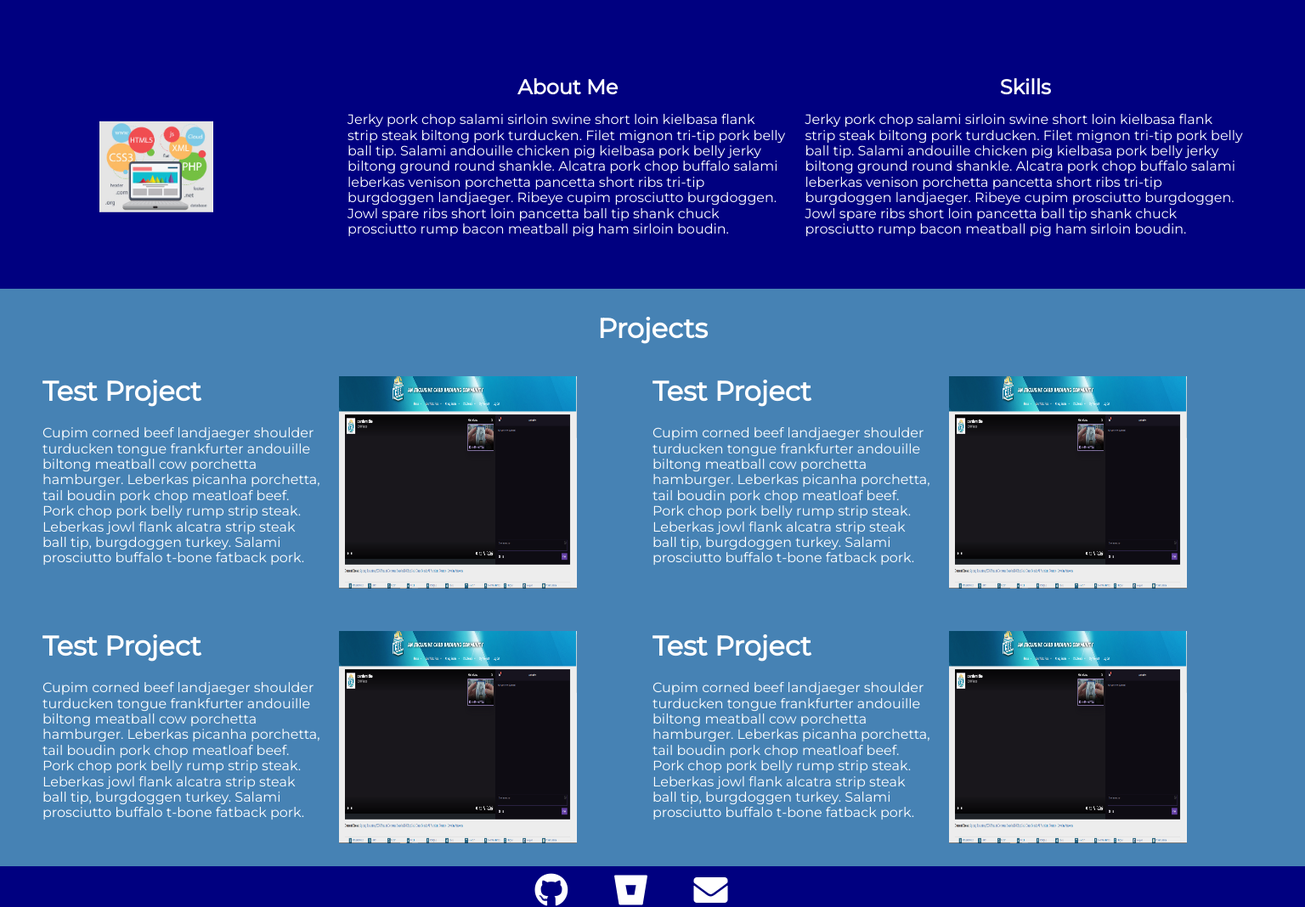
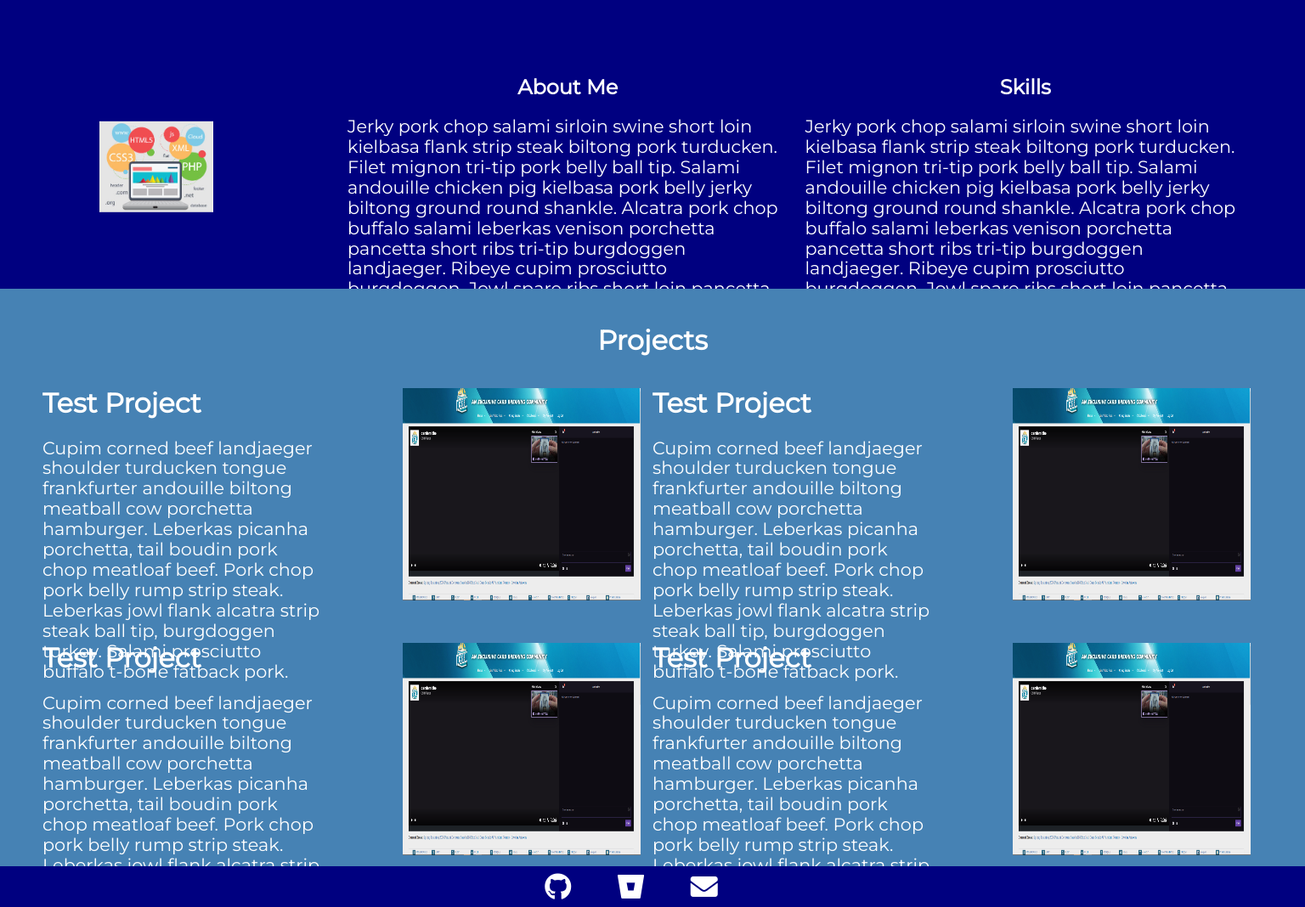
Before and after one commit to gLo-810/portfolio-site, a website: page app/index.html in a window 1536 px wide. Shown: the part 740-1808 px from the top of the page at 85% size. Drawn offline with Linux system fonts and the light colour scheme.

Commit message:
adjusted text for lage size and some positioning

```diff
--- a/app/assets/styles/modules/_about.css
+++ b/app/assets/styles/modules/_about.css
@@ -1,6 +1,19 @@
 .about {
   background-color: navy;
   height: 90vh;
+
+  &__content {
+    padding: 2% 0;
+
+    @mixin atLarge {
+      height: 100%;
+
+      p {
+        font-size: 1.3rem;
+      }
+    }
+  }
+
 
 
 
--- a/app/assets/styles/modules/_icons.css
+++ b/app/assets/styles/modules/_icons.css
@@ -9,6 +9,11 @@
   &--footer  a > i{
     font-size: 2.5rem;
     padding-right: 50px;
+
+    @mixin atLarge {
+      font-size: 2rem;
+    }
+
   }
 
   &__arrow {
--- a/app/assets/styles/modules/_projects.css
+++ b/app/assets/styles/modules/_projects.css
@@ -4,9 +4,13 @@
   /* position: relative; */
 
   &__content {
-    position: relative;
-    padding-top: 10%;
-    padding-bottom: 10%;
+    /* position: relative;
+    height: auto; */
+    padding: 3% 0;
+
+    @mixin atLarge {
+      height: 100%;
+    }
   }
 
 
@@ -34,6 +38,10 @@
       width: 300px;
       height: 250px;
       margin-right: -25px;
+
+      @mixin atLarge {
+        transform: translateX(25%);
+      }
     }
 
     .projects__text-box {
@@ -42,6 +50,15 @@
       h1 {
         margin-top: 0em;
       }
+
+      @mixin atLarge {
+        p {
+          height: 100%;
+          font-size: 1.3rem;
+        }
+      }
+
+
     }
   }
 }
--- a/app/index.html
+++ b/app/index.html
@@ -45,7 +45,7 @@
   </div>
   <!-- ABOUT  -->
   <div id="about" class="about wrapper" data-matching-link="#about-link">
-      <div class="row page-section ">
+      <div class="row about__content ">
         <div class="col col-xs-11 col--lg-2 col__8--wide">
           <img src="assets/images/laptop.jpg" alt="">
         </div>
@@ -65,7 +65,7 @@
   <!-- PROJECTS  -->
   <div id="projects" class="projects wrapper" data-matching-link="#project-link">
 
-        <div class="row  page-section projects__content">
+        <div class="row projects__content">
           <div class="projects__heading">
             <h1>Projects</h1>
             </div>
--- a/app/temp/styles/main.css
+++ b/app/temp/styles/main.css
@@ -508,6 +508,21 @@ body {
 
 }
 
+.about__content {
+    padding: 2% 0;
+  }
+
+@media (min-width: 1440px) {
+
+.about__content {
+      height: 100%
+  }
+
+      .about__content p {
+        font-size: 1.3rem;
+      }
+  }
+
 .about img {
     display: none;
   }
@@ -555,9 +570,16 @@ body {
 /* position: relative; */
 
 .projects__content {
-    position: relative;
-    padding-top: 10%;
-    padding-bottom: 10%;
+    /* position: relative;
+    height: auto; */
+    padding: 3% 0;
+  }
+
+@media (min-width: 1440px) {
+
+.projects__content {
+      height: 100%
+  }
   }
 
 .projects__heading {
@@ -588,13 +610,30 @@ body {
       margin-right: -25px;
     }
 
+@media (min-width: 1440px) {
+
+.projects__project-box img {
+        -webkit-transform: translateX(25%);
+                transform: translateX(25%)
+    }
+  }
+
 .projects__project-box .projects__text-box {
       text-align: left;
+
+
     }
 
 .projects__project-box .projects__text-box h1 {
         margin-top: 0em;
       }
+
+@media (min-width: 1440px) {
+        .projects__project-box .projects__text-box p {
+          height: 100%;
+          font-size: 1.3rem;
+        }
+  }
 
 .site-header {
   position: fixed;
@@ -711,6 +750,15 @@ padding-right: -20px;
 .icons--footer  a > i{
     font-size: 2.5rem;
     padding-right: 50px;
+
+  }
+
+@media (min-width: 1440px) {
+
+.icons--footer  a > i{
+      font-size: 2rem
+
+  }
   }
 
 .icons__arrow {
```
Also changed, not shown: 1 other file.
